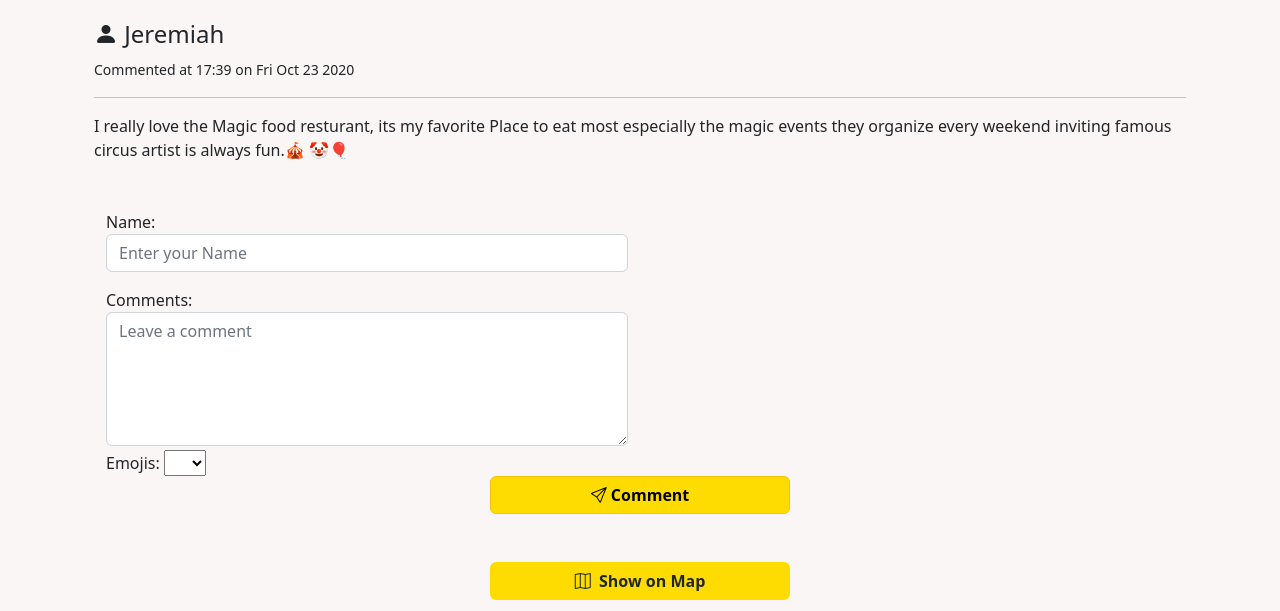
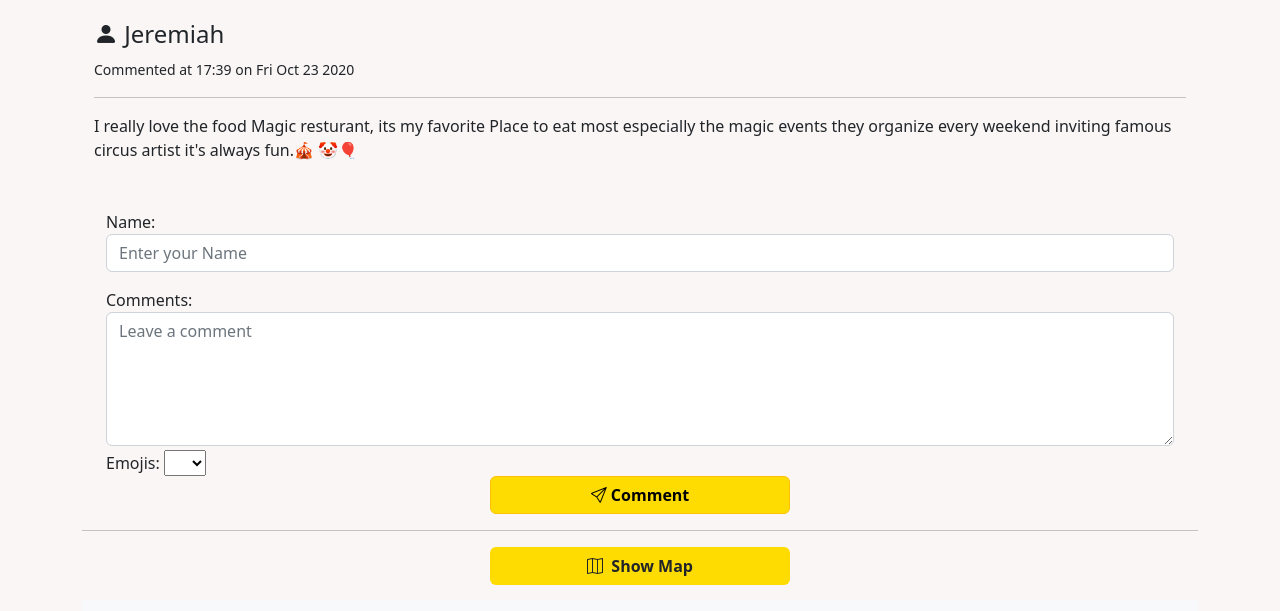
Before and after one commit to arunbhalli/food_w_magic, a plain HTML site: page index.html in a window 1280 px wide. Shown: the part 2890-3501 px from the top of the page. Drawn offline with nearby package versions, Linux system fonts and the light colour scheme.

Commit message:
Finial touches on javascript and css

```diff
--- a/index.html
+++ b/index.html
@@ -329,12 +329,12 @@
             <h4><i class="bi bi-person-fill"></i>&nbsp;Jeremiah</h4>
             <p><small>Commented at 17:39 on Fri Oct 23 2020</small></p>
             <hr>
-            <p>I really love the Magic food resturant, its my favorite Place to eat most especially the magic events they organize every weekend inviting famous circus artist is always fun.&#x1F3AA; &#x1F921;&#x1F388;</p>
+            <p>I really love the food Magic resturant, its my favorite Place to eat most especially the magic events they organize every weekend inviting famous circus artist it's always fun.&#x1F3AA; &#x1F921;&#x1F388;</p>
           </div>
         </div>
     <div class="container">
       <form class="row mt-3">
-        <div class="mb-1 mt-3 col-lg-6">
+        <div class="mb-1 mt-3">
           <div class="mb-3 mt-3">
             <label for="name">Name:</label>
             <input
@@ -415,11 +415,13 @@
     </div>
 
 
+
     </div>
     <!-- Comment Ends -->
         <!-- Map -->
-        <div class="mt-5" style="text-align: center;">
-          <button class="btn" onclick="showMap()"><i class="bi bi-map"></i>&nbsp; Show on Map</button>
+        <hr >
+        <div class="mt-3" style="text-align: center;">
+          <button class="btn" onclick="showMap()"><i class="bi bi-map"></i>&nbsp; Show Map</button>
           <center id="map" class="d-none">
             <div>
               <!-- Google Map Code -->
```
